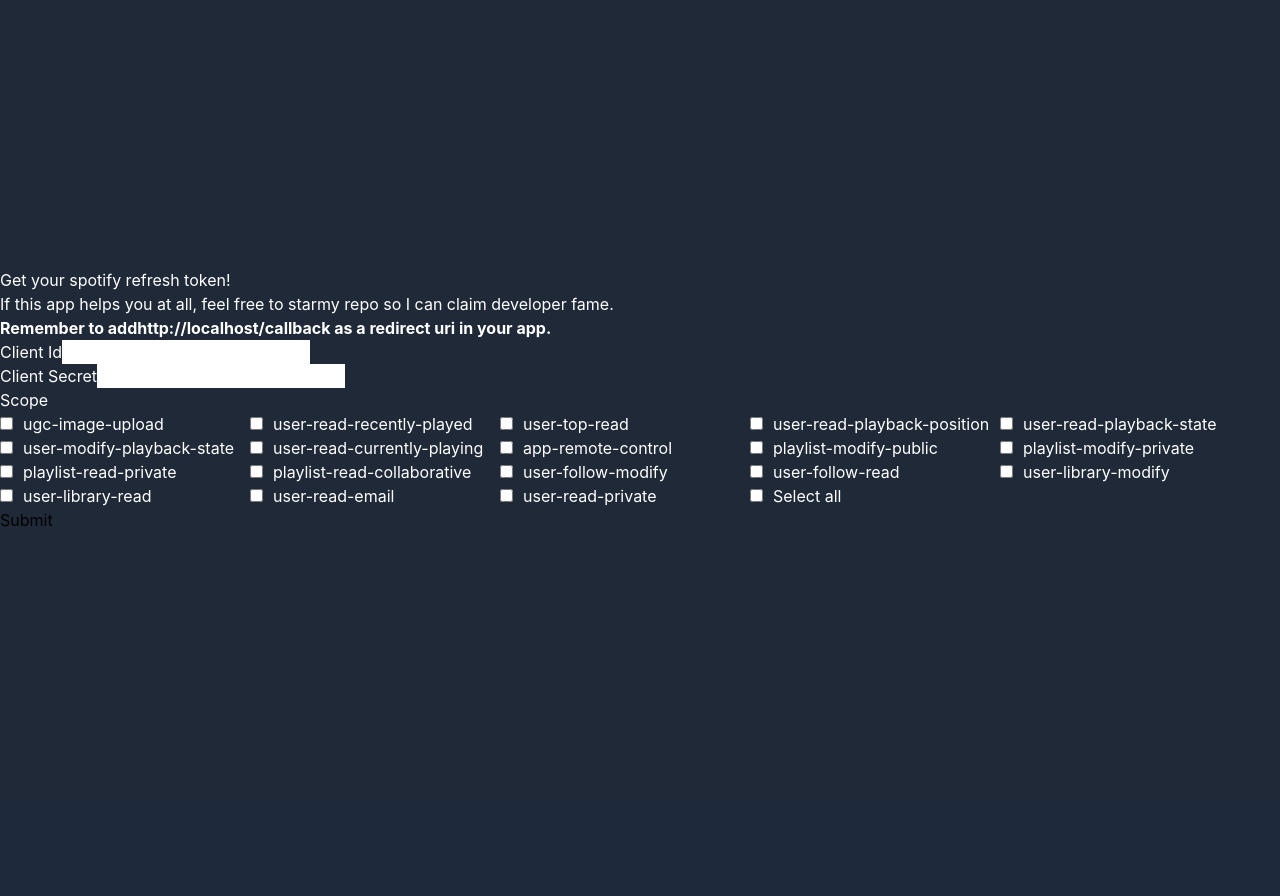
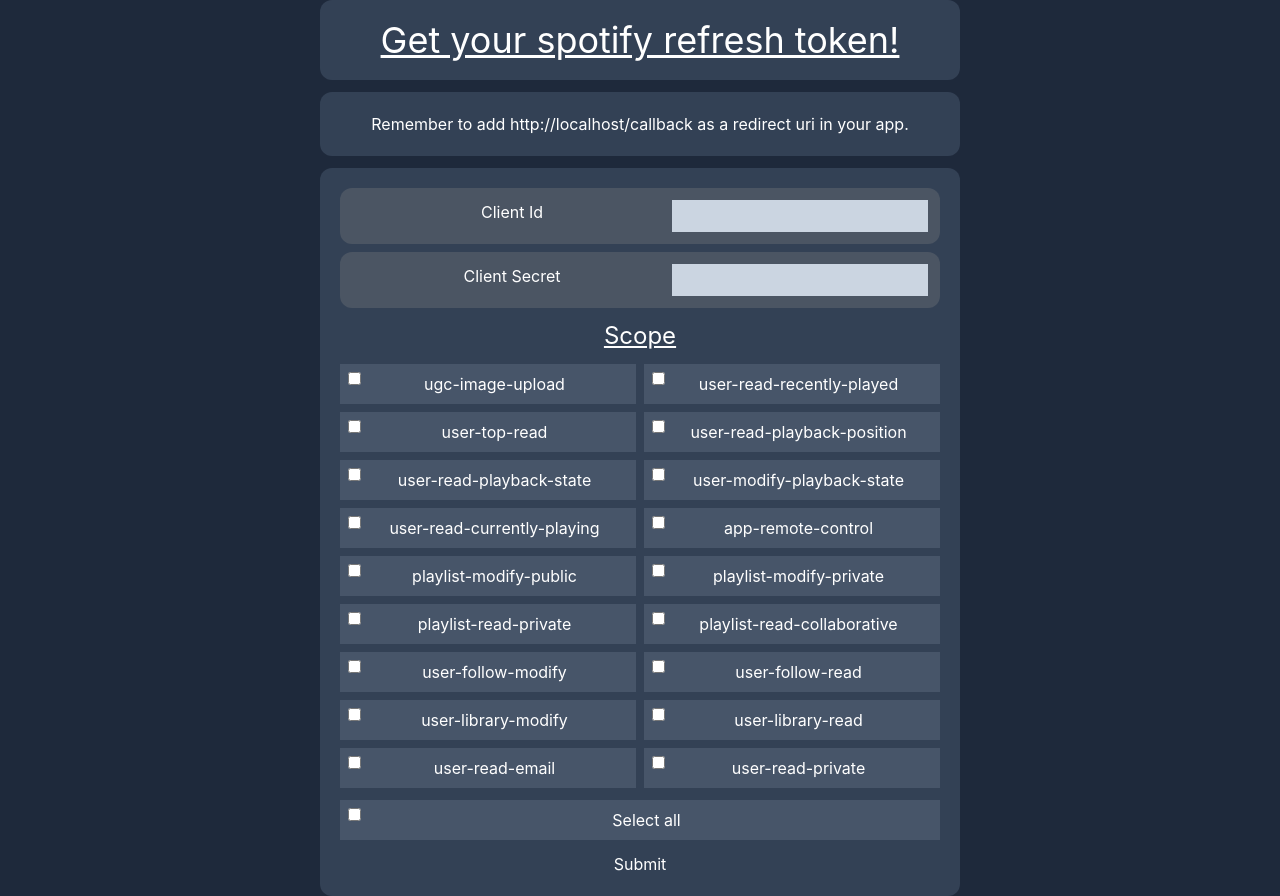
Before and after one commit to alecchendev/spotify-refresh-token, a React (Vite) app: page / in a window 1280 px wide. Before the commit the page ends 800 px from the top, so only its background shows below. Built offline with nearby package versions, Linux system fonts and the light colour scheme.

Commit message:
refactor: many styles changed, lots of functions improved, usability improved too

```diff
--- a/src/App.jsx
+++ b/src/App.jsx
@@ -60,7 +60,7 @@ function App() {
         });
         data = response.data;
       } catch (err) {
-        console.log(err);
+        console.error(err);
       }
 
       setOutputs({
@@ -93,95 +93,96 @@ function App() {
     });
   };
 
-  const handleCheck = (event) => {
+  const handleCheck = (name) => {
     const newScopes = { ...scopes };
-    newScopes[event.target.name] = !scopes[event.target.name];
+    newScopes[name] = !scopes[name];
     setScopes(newScopes);
   };
 
-  const handleSelectAll = (event) => {
-    const newScopes = { ...scopes };
-    for (const scope in newScopes) {
-      newScopes[scope] = event.target.checked;
-    }
+  const allSelected = Object.keys(scopes).every((scope) => scopes[scope]);
+
+  const handleSelectAll = (selectAll) => {
+    const newScopes = Object.keys(scopes).reduce((acc, scope) => {
+      acc[scope] = selectAll;
+      return acc;
+    }, {});
+
     setScopes(newScopes);
   };
 
-  const scopeElements = Object.keys(scopes).map((scope) => (
-    <div key={scope} style={{ width: '250px', display: 'inline-block' }}>
-      <input
-        type="checkbox"
-        name={scope}
-        checked={scopes[scope]}
-        onChange={handleCheck}
-      />
-      <label style={{ width: '200px', marginLeft: '10px', fontWeight: 'normal' }}>{scope}</label>
-    </div>
-  ));
-
-  const queryString = `${window.location.href.split('/').slice(0, 3).join('/')
-  }/login?clientId=${inputs.clientId
-  }&clientSecret=${inputs.clientSecret
-  }&scope=${inputs.scope
-  }&hostname=${window.location.href.split('/').slice(0, 3).join('/')}`;
-
-  const repoLink = 'https://github.com/alecchendev/spotify-refresh-token';
+  const queryString = `${window.location.href.split('/').slice(0, 3).join('/')}
+  /login?clientId=${inputs.clientId}
+  &clientSecret=${inputs.clientSecret}
+  &scope=${inputs.scope}
+  &hostname=${window.location.href.split('/').slice(0, 3).join('/')}`;
 
   return (
-    <div className="flex h-screen w-screen bg-gray-800 text-white">
-      <div className="m-auto">
-      <h1>Get your spotify refresh token!</h1>
-      <p>
-        If this app helps you at all, feel free to star
-        <a href={repoLink} rel="noreferrer" target="_blank">my repo</a>
-        {' '}
-        so I can claim developer fame.
-      </p>
-      <p>
-        <strong>
+    <div className="flex h-screen text-white">
+      <div className="m-auto md:w-1/2 grid grid-cols-1 gap-3">
+        <div className="flex-1 text-4xl bg-slate-700 rounded-xl p-5 text-center underline">
+          Get your spotify refresh token!
+        </div>
+
+        <div className="flex-1 bg-slate-700 rounded-xl p-5 text-center">
           Remember to add
-          {`${window.location.href.split('/').slice(0, 3).join('/')}/callback`}
-          {' '}
+          {` ${window.location.href.split('/').slice(0, 3).join('/')}/callback `}
           as a redirect uri in your app.
-        </strong>
-      </p>
+        </div>
 
-      <div>
-        <label>Client Id</label>
+        <div className="bg-slate-700 rounded-xl p-5 text-center grid grid-cols-1 gap-3">
+          <div className="grid grid-cols-1 gap-2">
+            <div className="bg-gray-600 rounded-xl p-3 text-center flex">
+              <div className="flex-1">Client Id</div>
               <input
+                className="flex-initial bg-slate-300 text-black p-1"
                 type="text"
                 name="clientId"
                 value={inputs.clientId}
                 onChange={handleChange}
               />
-
-        <br />
-
-        <label>Client Secret</label>
+            </div>
+            <div className="bg-gray-600 rounded-xl p-3 text-center flex">
+              <div className="flex-1">Client Secret</div>
               <input
+                className="flex-initial bg-slate-300 text-black p-1"
                 type="text"
                 name="clientSecret"
                 value={inputs.clientSecret}
                 onChange={handleChange}
               />
+            </div>
+          </div>
 
-        <br />
-
-        <label>Scope</label>
-        <br />
-
-        {scopeElements}
-        <div style={{ width: '250px', display: 'inline-block' }}>
+          <div className="text-2xl underline">
+            Scope
+          </div>
+          <div className="grid gap-2 xl:grid-cols-2">
+            {Object.keys(scopes).map((scope) => (
+              <button type="button" key={scope} className="p-2 flex bg-slate-600 cursor-pointer" onClick={() => handleCheck(scope)}>
                 <input
                   type="checkbox"
-            onChange={handleSelectAll}
+                  className="flex-initial cursor-pointer"
+                  id={scope}
+                  checked={scopes[scope]}
                 />
-          <label style={{ width: '200px', marginLeft: '10px', fontWeight: 'normal' }}>Select all</label>
+                <div className="flex-1 cursor-pointer">{scope}</div>
+              </button>
+
+            ))}
           </div>
 
-        <br />
+          <button type="button" className="p-2 flex bg-slate-600 cursor-pointer" onClick={() => handleSelectAll(!allSelected)}>
+            <input
+              type="checkbox"
+              className="flex-initial cursor-pointer"
+              checked={allSelected}
+            />
+            <div className="flex-1 cursor-pointer">Select all</div>
+          </button>
 
-        <a style={{ color: 'black' }} href={queryString}><button>Submit</button></a>
+          <button type="submit" onClick={() => window.location.replace(queryString)}>
+            Submit
+          </button>
         </div>
 
         {outputs.filled
```
Lines whose indentation alone changed are shown as unchanged.
